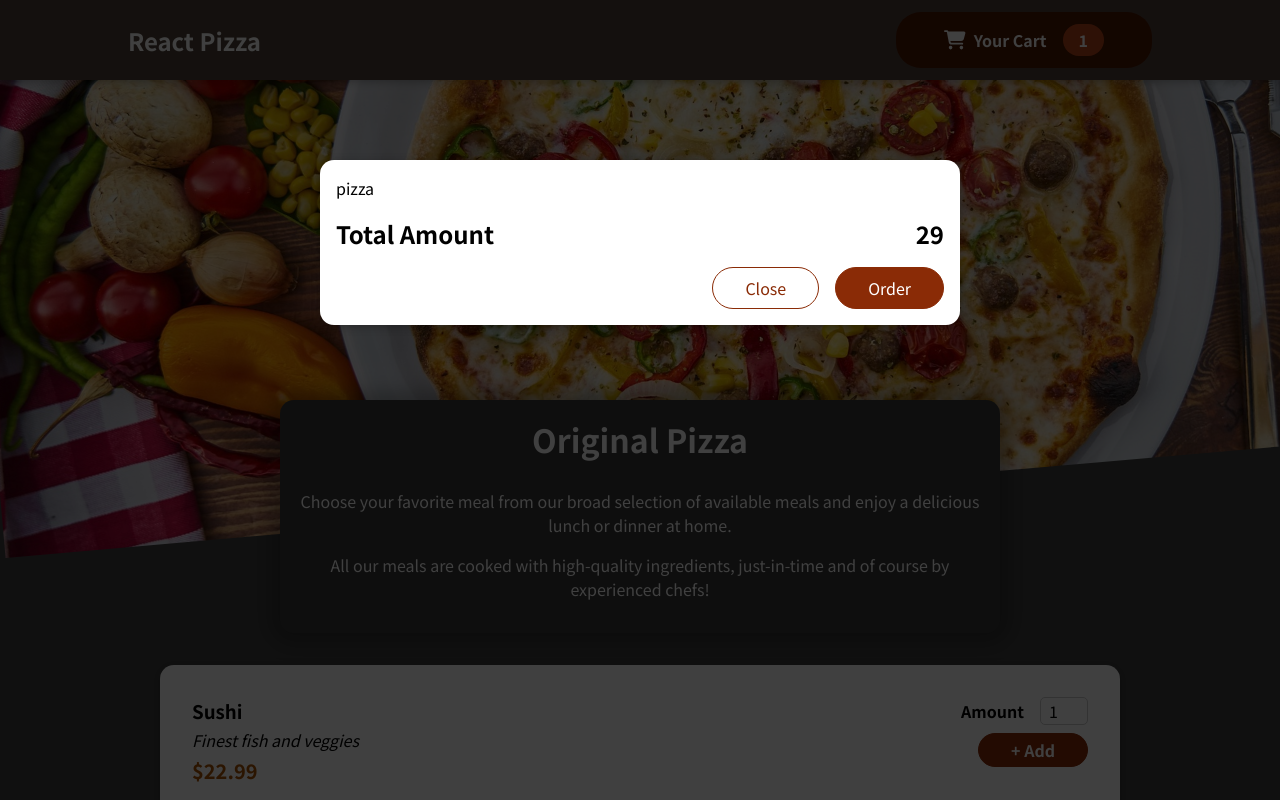
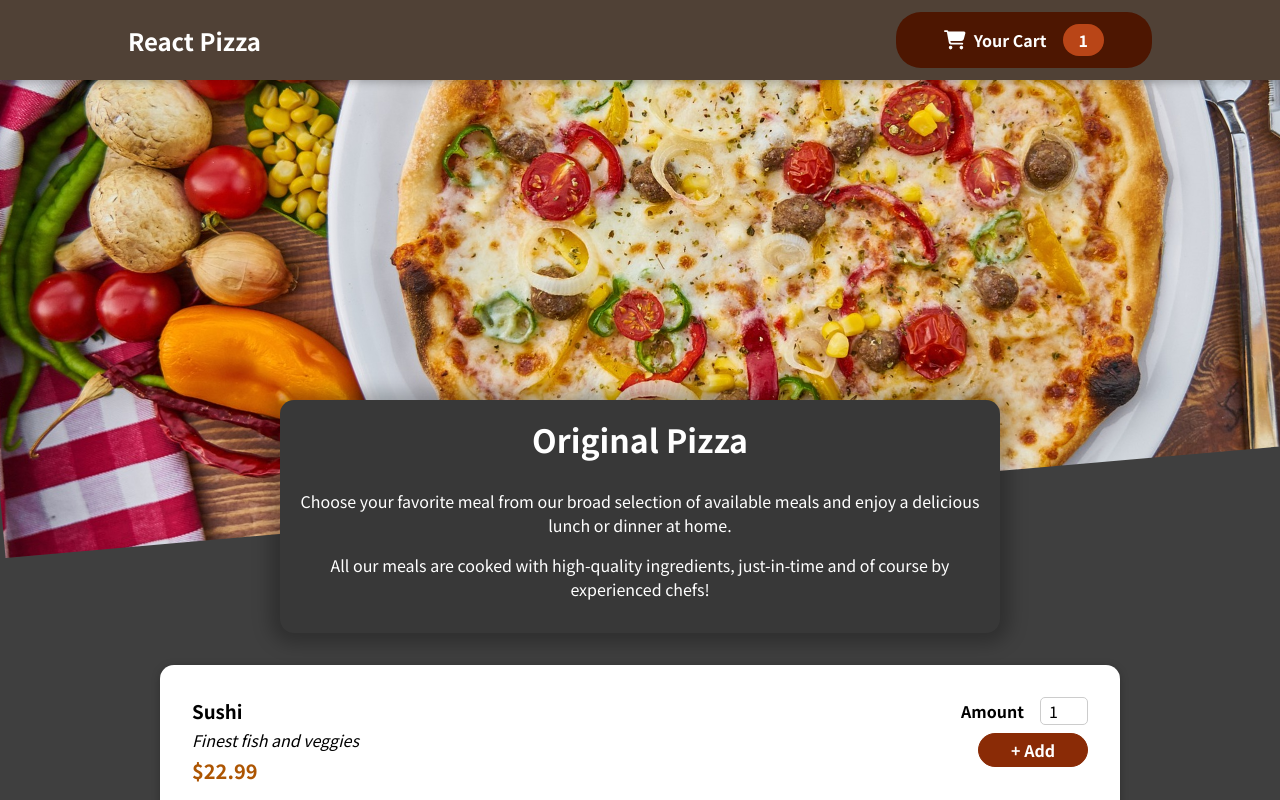
Before and after one commit to t-kowalewski/react-pizza, a React (Vite) app: page / in a window 1280 px wide. Shown: the top 800 px of the page. Built offline with nearby package versions, Linux system fonts and the light colour scheme.

Commit message:
toggle Cart logic - context

```diff
--- a/src/App.jsx
+++ b/src/App.jsx
@@ -2,10 +2,23 @@ import Header from './components/Layout/Header/Header';
 import HeroImg from './components/UI/HeroImg/HeroImg';
 import Meals from './components/Meals/Meals';
 import Cart from './components/Cart/Cart';
+import { useState, createContext } from 'react';
+
+export const AppContext = createContext(null);
 
 function App() {
+  const [showCart, setShowCart] = useState(false);
+
+  const openCartHandler = () => {
+    setShowCart(true);
+  };
+
+  const closeCartHandler = () => {
+    setShowCart(false);
+  };
+
   return (
-    <>
+    <AppContext.Provider value={{ openCartHandler, closeCartHandler }}>
       <Header />
       <HeroImg />
 
@@ -13,8 +26,8 @@ function App() {
         <Meals />
       </main>
 
-      <Cart />
-    </>
+      {showCart && <Cart />}
+    </AppContext.Provider>
   );
 }
 
--- a/src/components/Cart/Cart.jsx
+++ b/src/components/Cart/Cart.jsx
@@ -1,10 +1,15 @@
 import classes from './Cart.module.css';
 import Modal from '../UI/Modal/Modal';
+import { useContext } from 'react';
+import { AppContext } from '../../App';
 
-const Cart = (props) => {
+const Cart = () => {
   // const cartItems = props.cartItems.map((cartItem) => {
   //   return <CartItem />;
   // });
+
+  const { closeCartHandler } = useContext(AppContext);
+
   const cartItems = [{ id: 'c1', name: 'pizza', price: 10.0, amount: 2 }].map(
     (cartItem) => {
       return <li key={cartItem.id}>{cartItem.name}</li>;
@@ -21,7 +26,9 @@ const Cart = (props) => {
       </div>
 
       <div className={classes.actions}>
-        <button className={classes['button--alt']}>Close</button>
+        <button className={classes['button--alt']} onClick={closeCartHandler}>
+          Close
+        </button>
         <button className={classes.button}>Order</button>
         {/* Order rendered only when we have items in the cart */}
       </div>
--- a/src/components/Layout/HeaderCartButton/HeaderCartButton.jsx
+++ b/src/components/Layout/HeaderCartButton/HeaderCartButton.jsx
@@ -1,10 +1,14 @@
 import classes from './HeaderCartButton.module.css';
+import { useContext } from 'react';
+import { AppContext } from '../../../App';
 
 import CartIcon from '../../Cart/CartIcon/CartIcon';
 
 const HeaderCartButton = () => {
+  const { openCartHandler } = useContext(AppContext);
+
   return (
-    <button className={classes.button}>
+    <button className={classes.button} onClick={openCartHandler}>
       <span className={classes.icon}>
         <CartIcon />
       </span>
--- a/src/components/UI/Modal/Modal.jsx
+++ b/src/components/UI/Modal/Modal.jsx
@@ -1,12 +1,16 @@
 import { createPortal } from 'react-dom';
+import { useContext } from 'react';
+import { AppContext } from '../../../App';
 
 import classes from './Modal.module.css';
 import Card from '../Card/Card';
 
 const Modal = (props) => {
+  const { closeCartHandler } = useContext(AppContext);
+
   return createPortal(
     <>
-      <div className={classes.backdrop}></div>
+      <div className={classes.backdrop} onClick={closeCartHandler}></div>
       <Card className={classes.modal}>{props.children}</Card>
     </>,
     document.getElementById('overlay-modal')
```
